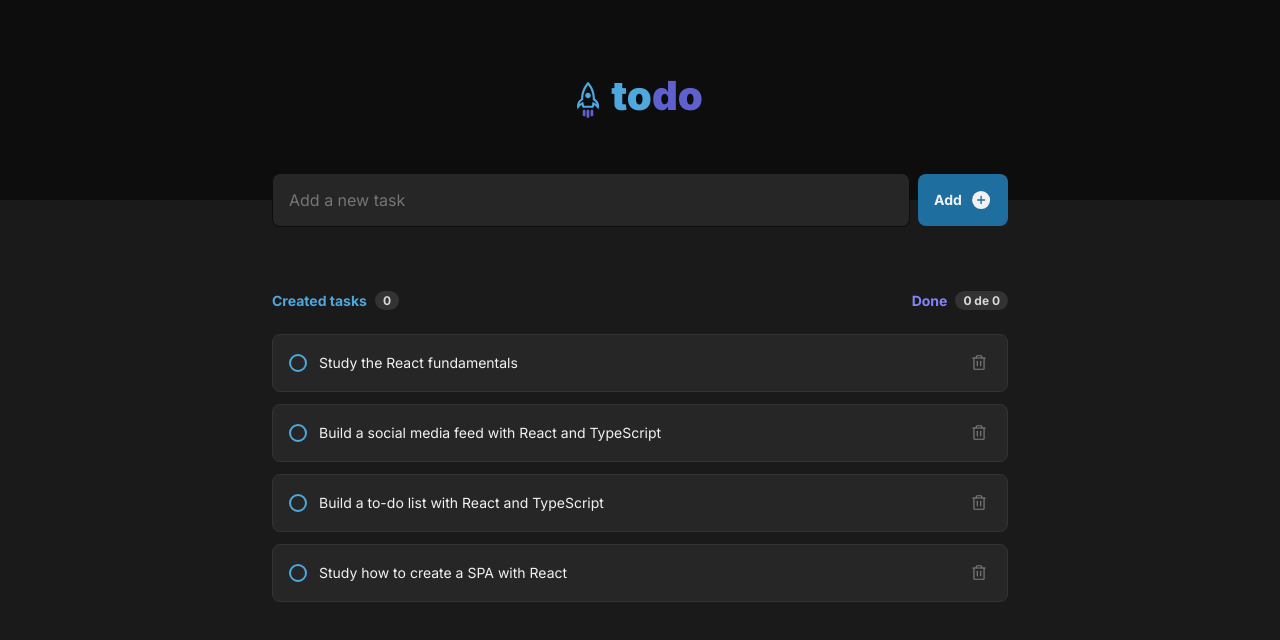
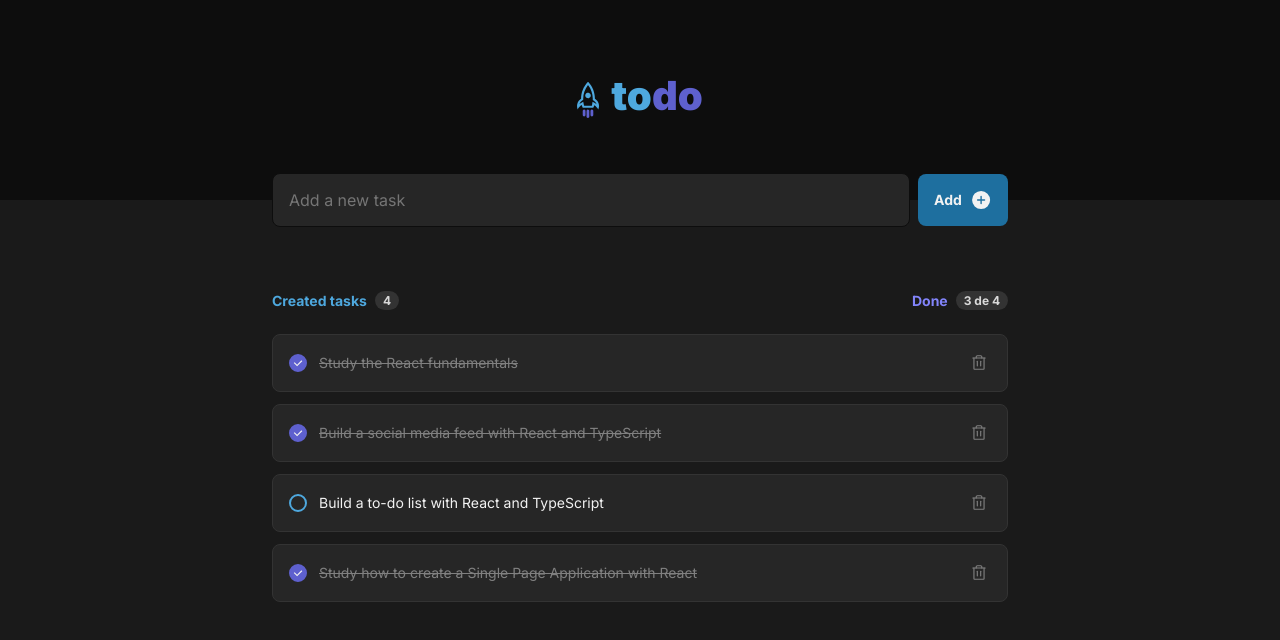
Before and after one commit to thullyoufrn/to-do, a React (Vite) app: page / in a window 1280 px wide. Shown: the top 640 px of the page. Built offline with nearby package versions, Linux system fonts and the light colour scheme.

Commit message:
all functionalities are complete!

```diff
--- a/src/App.tsx
+++ b/src/App.tsx
@@ -33,8 +33,8 @@ const initialTasks: taskStructure[] = [
   },
   {
     id: 4,
-    taskTitle: "Study how to create a SPA with React",
-    isComplete: false,
+    taskTitle: "Study how to create a Single Page Application with React",
+    isComplete: true,
   }
 ];
 
@@ -42,6 +42,10 @@ export function App() {
   const [tasks, setTasks] = useState<taskStructure[]>(initialTasks)
 
   const [newTaskTitle, setNewTaskTitle] = useState<string>('')
+
+  function handleNewTaskChange(event: ChangeEvent<HTMLTextAreaElement>) {
+    setNewTaskTitle(event.target.value)
+  }
 
   function handleCreateNewTask(event: FormEvent) {
     event.preventDefault();
@@ -63,9 +67,31 @@ export function App() {
     setNewTaskTitle('');
   }
 
-  function handleNewTaskChange(event: ChangeEvent<HTMLTextAreaElement>) {
-    setNewTaskTitle(event.target.value)
+  function deleteTask(taskToDeleteId: number) {
+    const tasksWithoutDeletedOne = tasks.filter(task => {
+      return task.id !== taskToDeleteId
+    })
+
+    setTasks(tasksWithoutDeletedOne);
   }
+
+  function changeTaskSituation(taskToChangeSituation: number) {
+    const tasksWithNewSituations = tasks.map(task => {
+      if(task.id === taskToChangeSituation) {
+        task.isComplete = !task.isComplete
+      }
+
+      return task
+    })
+
+    setTasks(tasksWithNewSituations);
+  }
+
+  const createdTasks = tasks.length
+
+  const doneTasks = tasks.reduce((acc, task) => {
+    return task.isComplete === true ? acc + 1 : acc
+  }, 0)
 
   const hasTask = tasks.length !== 0;
 
@@ -81,7 +107,10 @@ export function App() {
         />
 
         <section>
-          <Infos />
+          <Infos
+            createdTasks={createdTasks}
+            doneTasks={doneTasks}
+          />
 
           {hasTask ?
             tasks.map(task => {
@@ -91,6 +120,9 @@ export function App() {
                   id={task.id}
                   taskTitle={task.taskTitle}
                   isComplete={task.isComplete}
+                  onDeleteTask={deleteTask}
+                  onChangeTaskSituation={changeTaskSituation}
+                  tasks={tasks}
                 />
               )
             })
--- a/src/components/Infos.tsx
+++ b/src/components/Infos.tsx
@@ -1,16 +1,21 @@
 import styles from './Infos.module.css'
 
-export function Infos() {
+interface InfosProps {
+  createdTasks: number;
+  doneTasks: number;
+}
+
+export function Infos({ createdTasks, doneTasks }:InfosProps) {
   return (
     <div className={styles.infos}>
         <div className={styles.createdTasks}>
           Created tasks
-          <div className={styles.counter}>0</div>
+          <div className={styles.counter}>{createdTasks}</div>
         </div>
 
         <div className={styles.doneTasks}>
           Done
-          <div className={styles.counter}>0 de 0</div>
+          <div className={styles.counter}>{doneTasks} de {createdTasks}</div>
         </div>
     </div>
   );
--- a/src/components/Task.tsx
+++ b/src/components/Task.tsx
@@ -1,26 +1,55 @@
 import { Trash } from 'phosphor-react';
 
 import styles from './Task.module.css'
+
+import { useState } from 'react';
 
 interface TaskProps {
   id: number;
   taskTitle: string;
   isComplete: boolean;
+  onDeleteTask: Function;
+  onChangeTaskSituation: Function;
+  tasks: object;
 }
 
 // Prop "id" is useful to make input and label unique
-export function Task({ id, taskTitle, isComplete }: TaskProps) {
+export function Task({
+  id,
+  taskTitle,
+  isComplete,
+  onDeleteTask,
+  onChangeTaskSituation
+}: TaskProps) {
+  const [isDone, setIsDone] = useState<boolean>(isComplete)
+
+  function handleChangeTaskSituation() {
+    onChangeTaskSituation(id)
+
+    setIsDone(!isDone)
+  }
+
+  function handleDeleteTask() {
+    onDeleteTask(id)
+  }
+
   return (
     <div className={styles.taskToDo}>
       <div>
-        <input id={""+id+""} type="checkbox" />
+        <input
+          id={""+id+""}
+          type="checkbox"
+          title='Complete task'
+          checked={isDone}
+          onChange={handleChangeTaskSituation}
+        />
 
         <label className={styles.taskTitle} htmlFor={""+id+""}>
           {taskTitle}
         </label>
       </div>
 
-      <button title='Delete task'>
+      <button onClick={handleDeleteTask} title='Delete task'>
         <Trash size={18}/>
       </button>
     </div>
```
Also changed, not shown: 1 other file (tests, documents, lock files or other folders).
